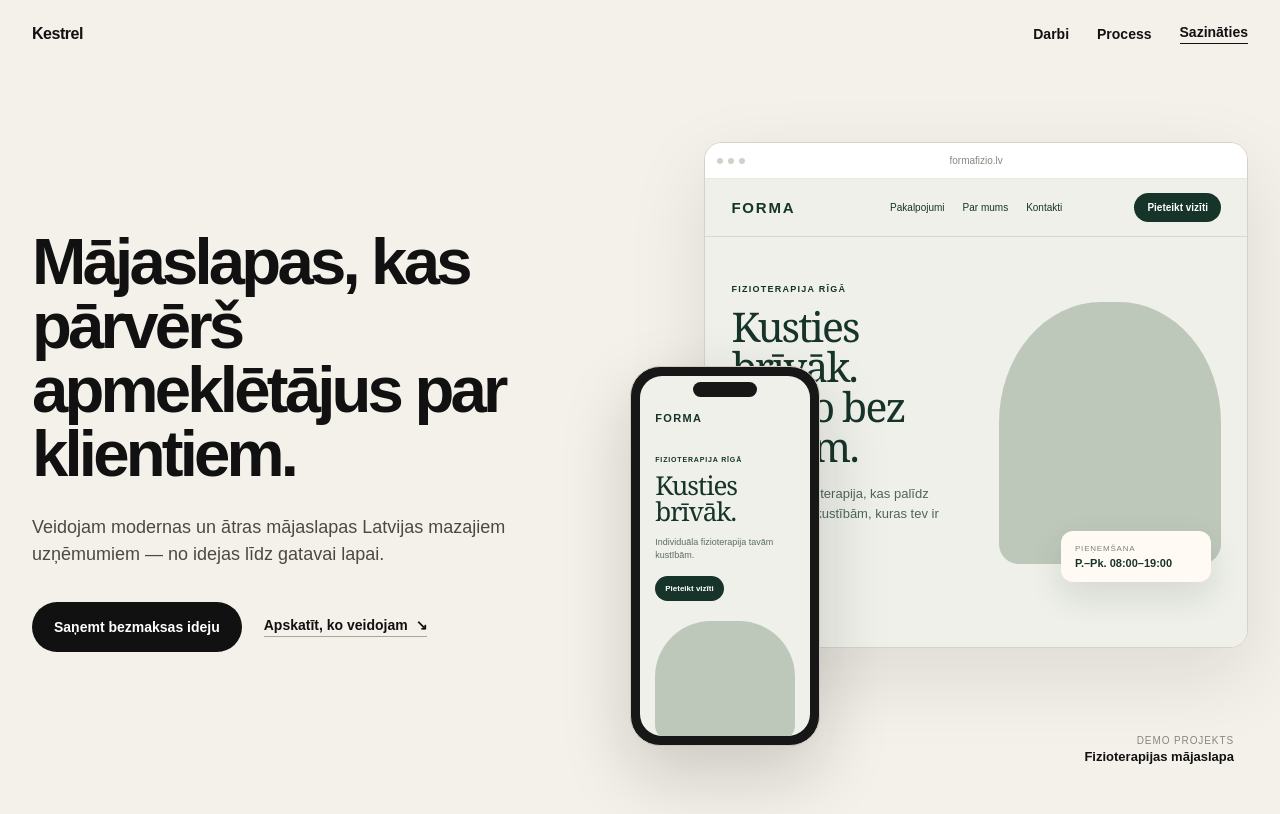
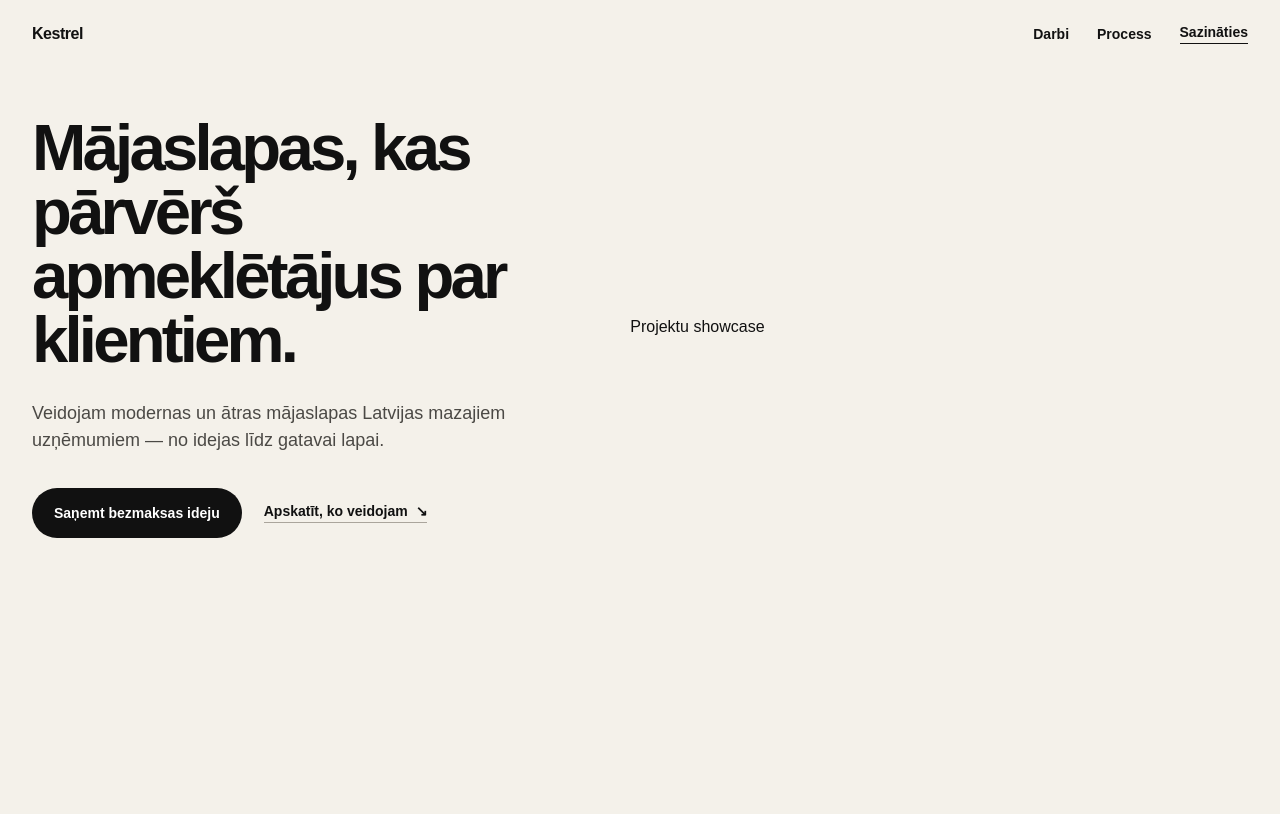
Before and after one commit to davisl24/WEBSITEAGENCY, a Next.js app: page / in a window 1280 px wide. Built offline with nearby package versions, Linux system fonts and the light colour scheme.

Commit message:
fix: simplify hero to approved structure only

```diff
--- a/app/page.tsx
+++ b/app/page.tsx
@@ -3,81 +3,41 @@ export default function Home() {
     <main>
       <section className="hero">
         <header className="site-header" aria-label="Galvenā navigācija">
-          <a className="brand" href="/" aria-label="Sākumlapa">Kestrel</a>
+          <a className="brand" href="/" aria-label="Sākumlapa">
+            Kestrel
+          </a>
+
           <nav className="site-nav" aria-label="Galvenā navigācija">
             <a href="#work">Darbi</a>
             <a href="#process">Process</a>
-            <a className="header-cta" href="#contact">Sazināties</a>
+            <a className="header-cta" href="#contact">
+              Sazināties
+            </a>
           </nav>
         </header>
 
         <div className="hero-grid">
           <div className="hero-copy">
             <h1>Mājaslapas, kas pārvērš apmeklētājus par klientiem.</h1>
+
             <p className="hero-description">
               Veidojam modernas un ātras mājaslapas Latvijas mazajiem uzņēmumiem —
               no idejas līdz gatavai lapai.
             </p>
+
             <div className="hero-actions">
-              <a className="button button-primary" href="#contact">Saņemt bezmaksas ideju</a>
-              <a className="text-link" href="#work">Apskatīt, ko veidojam <span aria-hidden="true">↘</span></a>
+              <a className="button button-primary" href="#contact">
+                Saņemt bezmaksas ideju
+              </a>
+
+              <a className="text-link" href="#work">
+                Apskatīt, ko veidojam <span aria-hidden="true">↘</span>
+              </a>
             </div>
           </div>
 
-          <div className="project-composition" id="work" aria-label="Demo mājaslapas priekšskatījums">
-            <div className="desktop-preview">
-              <div className="preview-browserbar">
-                <div className="preview-dots" aria-hidden="true"><span /><span /><span /></div>
-                <div className="preview-url">formafizio.lv</div>
-              </div>
-
-              <div className="demo-site">
-                <header className="demo-nav">
-                  <div className="demo-logo">FORMA</div>
-                  <nav className="demo-nav-links" aria-label="Demo navigācija">
-                    <span>Pakalpojumi</span><span>Par mums</span><span>Kontakti</span>
-                  </nav>
-                  <button className="demo-nav-cta" type="button">Pieteikt vizīti</button>
-                </header>
-
-                <div className="demo-hero">
-                  <div className="demo-copy">
-                    <p className="demo-kicker">FIZIOTERAPIJA RĪGĀ</p>
-                    <h2>Kusties brīvāk. Dzīvo bez sāpēm.</h2>
-                    <p className="demo-description">
-                      Individuāla fizioterapija, kas palīdz atgriezties pie kustībām,
-                      kuras tev ir svarīgas.
-                    </p>
-                    <button className="demo-primary" type="button">Pieteikt vizīti</button>
-                  </div>
-
-                  <div className="demo-visual" aria-hidden="true">
-                    <div className="demo-photo-main" />
-                    <div className="demo-info-card">
-                      <span>Pieņemšana</span>
-                      <strong>P.–Pk. 08:00–19:00</strong>
-                    </div>
-                  </div>
-                </div>
-              </div>
-            </div>
-
-            <div className="mobile-preview" aria-hidden="true">
-              <div className="mobile-notch" />
-              <div className="mobile-screen">
-                <div className="mobile-logo">FORMA</div>
-                <div className="mobile-kicker">FIZIOTERAPIJA RĪGĀ</div>
-                <div className="mobile-title">Kusties brīvāk.</div>
-                <div className="mobile-copy">Individuāla fizioterapija tavām kustībām.</div>
-                <div className="mobile-cta">Pieteikt vizīti</div>
-                <div className="mobile-visual" />
-              </div>
-            </div>
-
-            <div className="project-meta">
-              <span>Demo projekts</span>
-              <strong>Fizioterapijas mājaslapa</strong>
-            </div>
+          <div className="showcase-slot" id="work" aria-label="Projektu showcase zona">
+            <span>Projektu showcase</span>
           </div>
         </div>
       </section>
```
